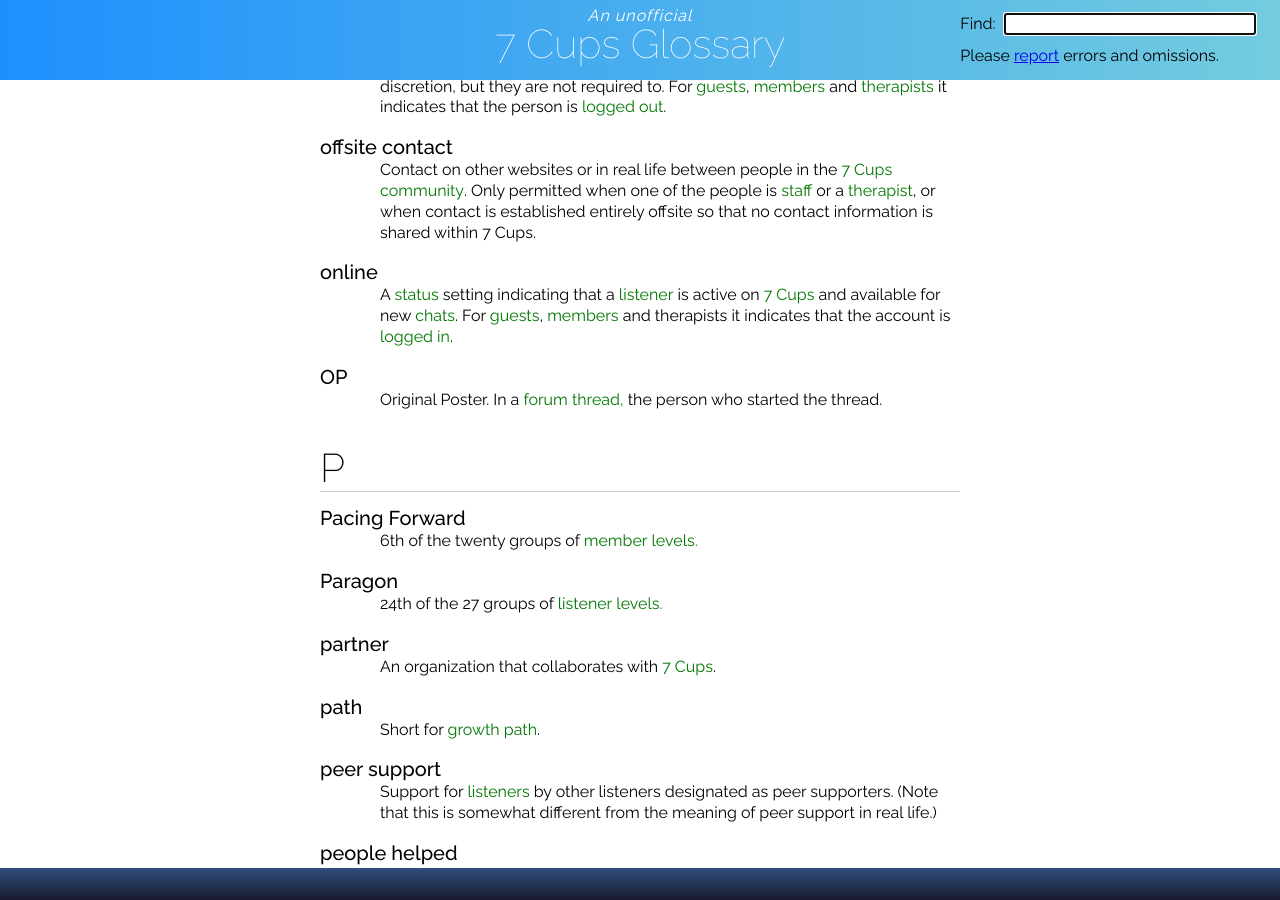
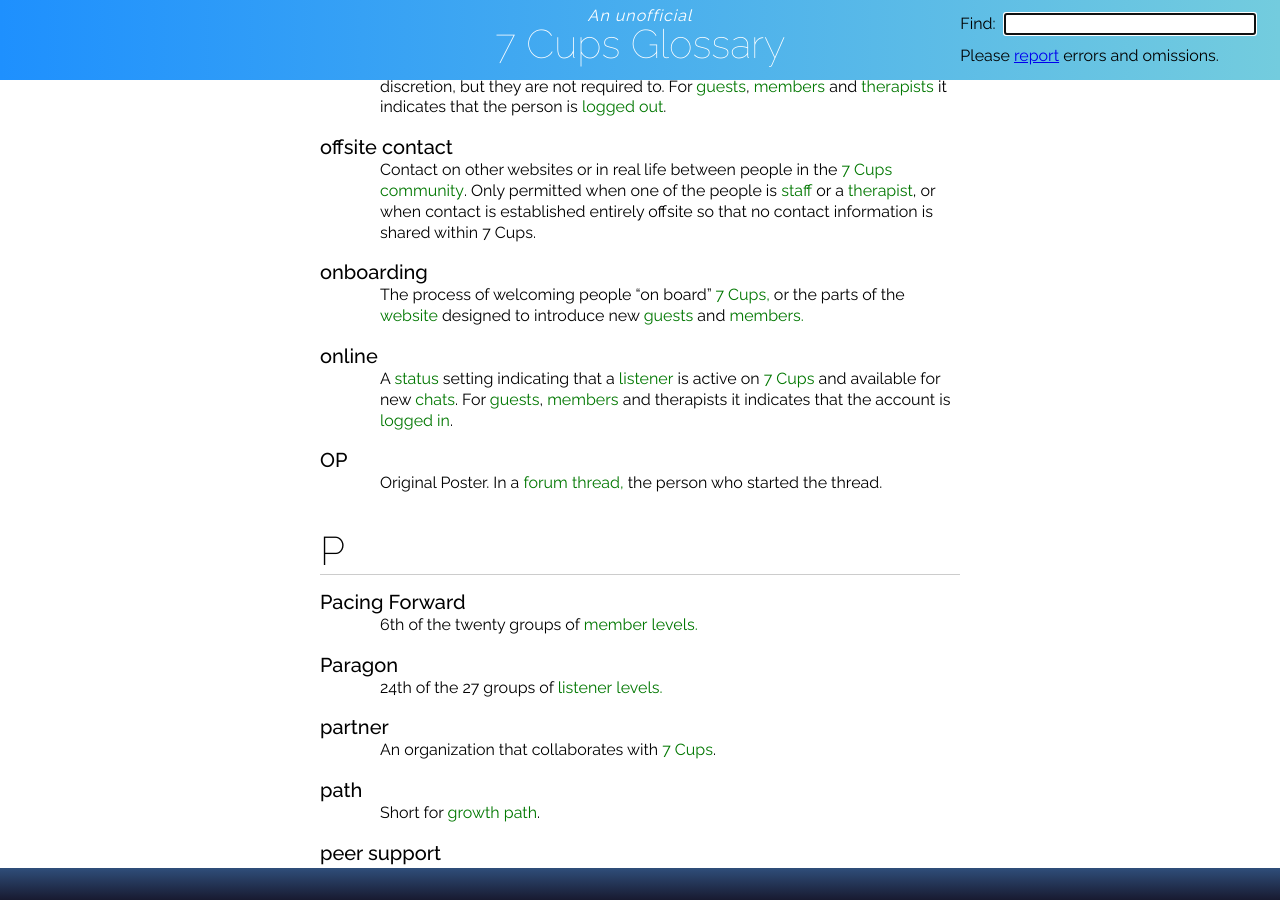
Before and after one commit to RarelyCharlie/rarelycharlie.github.io, a Jekyll site: the page built from glossary.md, in a window 1280 px wide and 900 px high, scrolled down 15315 px. Built offline with Jekyll 4.4.1, drawn with Linux system fonts in a browser that asks for light colours.

Commit message:
add onboarding

```diff
--- a/glossary.md
+++ b/glossary.md
@@ -566,6 +566,9 @@ A ~~status~~ setting indicating that a ~~listener~~ is not necessarily available
 # offsite contact
 Contact on other websites or in real life between people in the ~~7 Cups~~ ~~community~~. Only permitted when one of the people is ~~staff~~ or a ~~therapist~~, or when contact is established entirely offsite so that no contact information is shared within 7 Cups.
 
+# onboarding
+The process of welcoming people "on board" ~~7 Cups,~~ or the parts of the ~~website~~ designed to introduce new ~~guests/guest~~ and ~~members./member~~
+
 # online
 A ~~status~~ setting indicating that a ~~listener~~ is active on ~~7 Cups~~ and available for new ~~chats/chat~~. For ~~guests/guest~~, ~~members/member~~ and therapists it indicates that the account is ~~logged in/log in~~.
 
```
